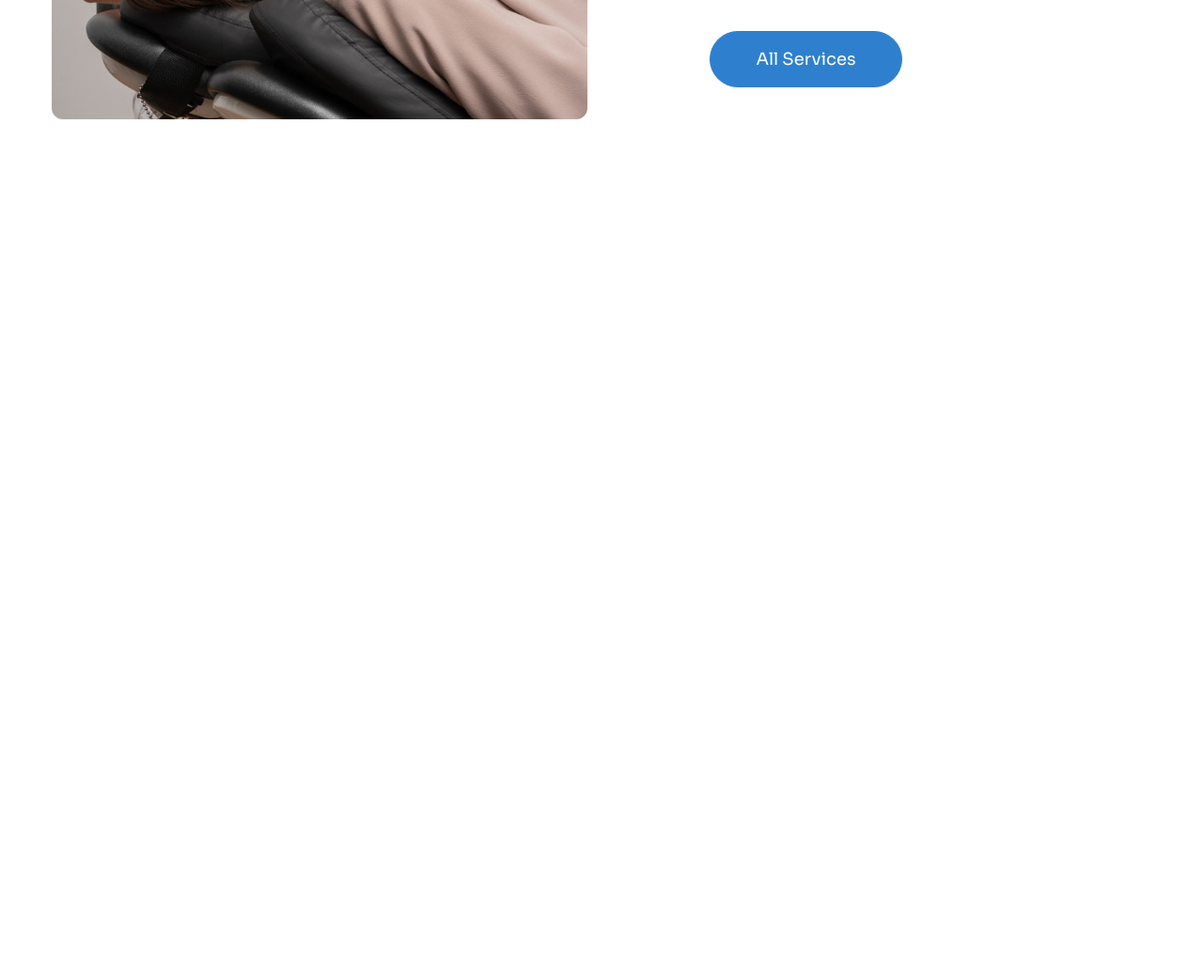
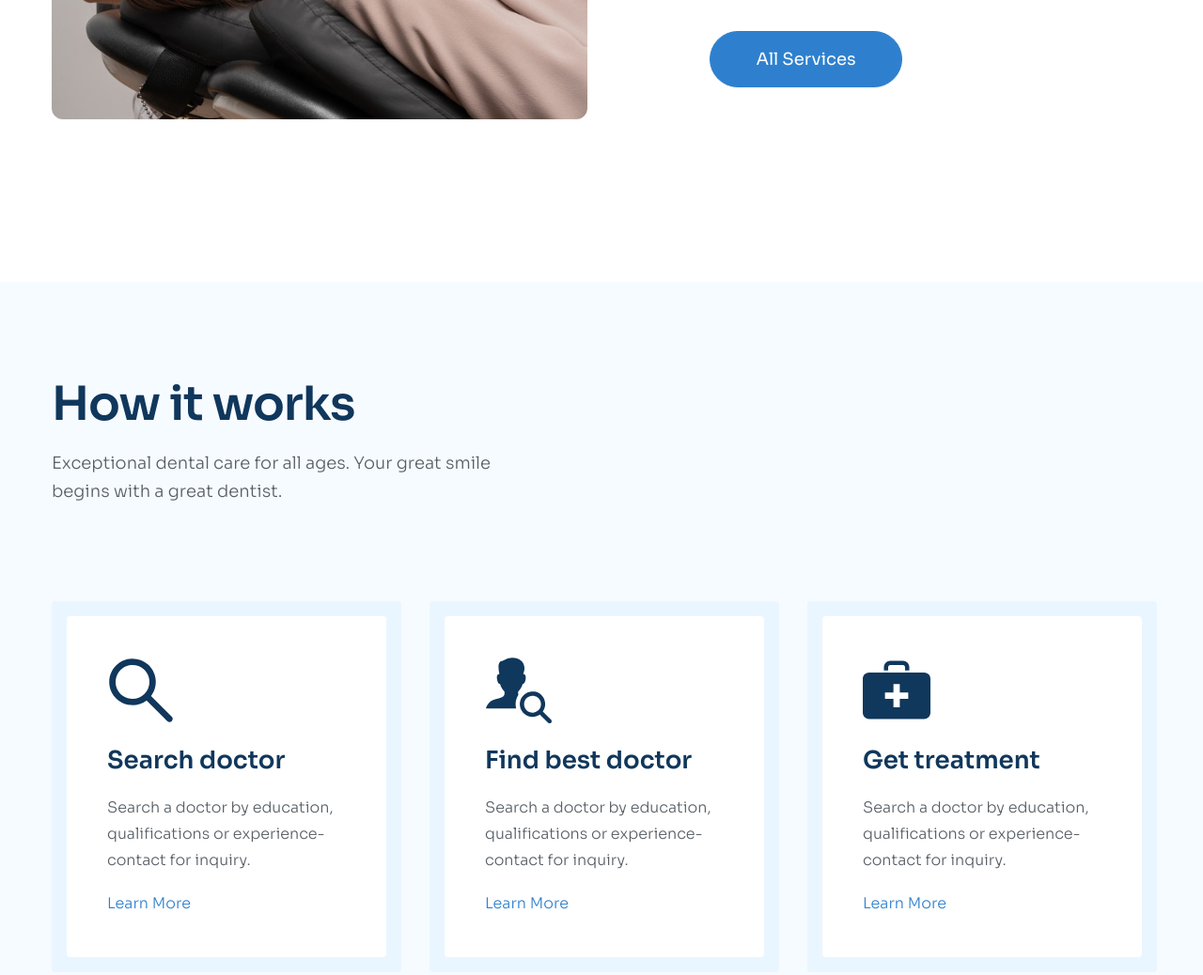
Before and after one commit to dev-ndk/f8-htmlcss-03, a plain HTML site: page index.html in a window 1280 px wide. Shown: the part 1621-2659 px from the top of the page at 94% size. Before the commit the page ends 1921 px from the top, so only its background shows below. Drawn offline with Linux system fonts and the light colour scheme.

Commit message:
Làm phần how it works

```diff
--- a/assets/css/styles.css
+++ b/assets/css/styles.css
@@ -328,3 +328,65 @@ a {
     font-weight: 300;
     line-height: 1.75; /* 175% */
 }
+
+/* Work */
+
+.work {
+    padding: 100px 0;
+    background: #f6fbff;
+}
+
+.work__desc {
+    width: 468px;
+}
+
+.work__list {
+    margin-top: 102px;
+    display: grid;
+    grid-template-columns: repeat(3, 1fr);
+    column-gap: 30px;
+}
+
+.work-item {
+    padding: 16px;
+    border-radius: 4px;
+    background: #eaf6ff;
+    flex-shrink: 0;
+    transition: 0.25s;
+}
+
+.work-item:hover {
+    transform: translateY(-16px);
+    background: #2e80ce;
+}
+
+.work-item__content {
+    padding: 43px;
+    border-radius: 4px;
+    background: #fff;
+}
+
+.work-item__heading {
+    margin-top: 18px;
+    margin-bottom: 10px;
+    color: #10375c;
+    font-size: 2.6rem;
+    font-weight: 600;
+    line-height: 1.38; /* 138.462% */
+}
+
+.work-item__desc {
+    width: 254px;
+    margin: 18px 0;
+    color: #575f66;
+    font-size: 1.6rem;
+    font-weight: 300;
+    line-height: 1.75; /* 175% */
+}
+
+.work-item__more {
+    color: #2e80ce;
+    font-size: 16px;
+    font-weight: 300;
+    line-height: 1.75; /* 175% */
+}
--- a/index.html
+++ b/index.html
@@ -278,6 +278,78 @@
                     </div>
                 </div>
             </section>
+            <!-- Work -->
+            <section class="work">
+                <div class="container">
+                    <h2 class="section-heading">How it works</h2>
+                    <p class="section-desc work__desc">
+                        Exceptional dental care for all ages. Your great smile
+                        begins with a great dentist.
+                    </p>
+                    <div class="work__list">
+                        <!-- Work item 1 -->
+                        <section class="work-item">
+                            <div class="work-item__content">
+                                <img
+                                    src="./assets/icon/Orion_search.svg"
+                                    alt="Search doctor"
+                                    class="work-item__icon"
+                                />
+                                <h3 class="work-item__heading">
+                                    Search doctor
+                                </h3>
+                                <p class="work-item__desc">
+                                    Search a doctor by education, qualifications
+                                    or experience-contact for inquiry.
+                                </p>
+                                <a href="#!" class="work-item__more">
+                                    Learn More
+                                </a>
+                            </div>
+                        </section>
+                        <!-- Work item 2 -->
+                        <section class="work-item">
+                            <div class="work-item__content">
+                                <img
+                                    src="./assets/icon/Orion_find-user.svg"
+                                    alt="Find best doctor"
+                                    class="work-item__icon"
+                                />
+                                <h3 class="work-item__heading">
+                                    Find best doctor
+                                </h3>
+                                <p class="work-item__desc">
+                                    Search a doctor by education, qualifications
+                                    or experience-contact for inquiry.
+                                </p>
+                                <a href="#!" class="work-item__more">
+                                    Learn More
+                                </a>
+                            </div>
+                        </section>
+                        <!-- Work item 3 -->
+                        <section class="work-item">
+                            <div class="work-item__content">
+                                <img
+                                    src="./assets/icon/Orion_first-aid-kit.svg"
+                                    alt="Get treatment"
+                                    class="work-item__icon"
+                                />
+                                <h3 class="work-item__heading">
+                                    Get treatment
+                                </h3>
+                                <p class="work-item__desc">
+                                    Search a doctor by education, qualifications
+                                    or experience-contact for inquiry.
+                                </p>
+                                <a href="#!" class="work-item__more">
+                                    Learn More
+                                </a>
+                            </div>
+                        </section>
+                    </div>
+                </div>
+            </section>
         </main>
     </body>
 </html>
```
Also changed, not shown: assets/icon/Orion_find-user.svg (added), assets/icon/Orion_first-aid-kit.svg (added), assets/icon/Orion_search.svg (added).
